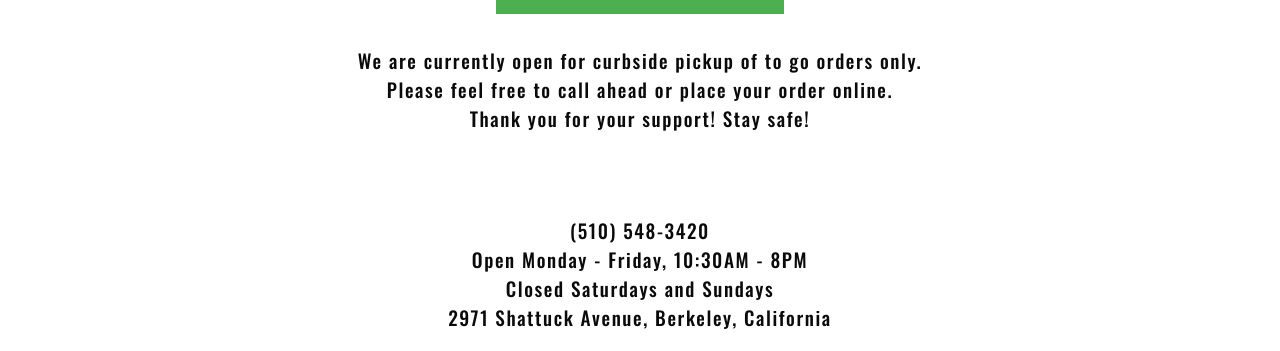
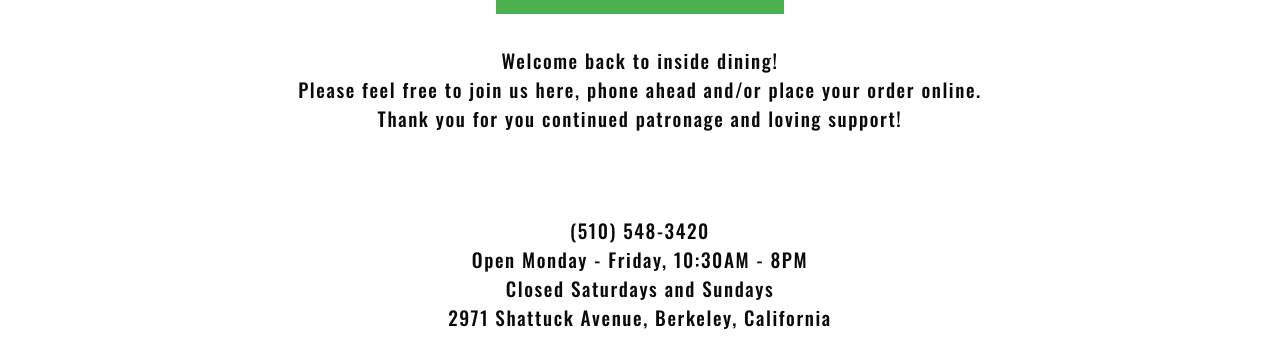
Before and after one commit to Chris-Wong-1/la-familia, a Gatsby site: page / in a window 1280 px wide. Shown: the part 449-800 px from the top of the page. Built offline with nearby package versions, Linux system fonts and the light colour scheme; Gatsby itself is replaced by a stand-in of ours; a web font is replaced by a local one.

Commit message:
Update index.js

```diff
--- a/src/pages/index.js
+++ b/src/pages/index.js
@@ -43,12 +43,12 @@ const IndexPage = () => {
             ORDER ONLINE
         </a>
         <div style={contentStyles}>
-          We are currently open for curbside pickup of to go orders only.
+          Welcome back to inside dining!
         </div>
         <div>
-          Please feel free to call ahead or place your order online.
+          Please feel free to join us here, phone ahead and/or place your order online.
         </div>
-        <div>Thank you for your support! Stay safe!</div>
+        <div>Thank you for you continued patronage and loving support!</div>
       </p>
     </main>
   )
```
